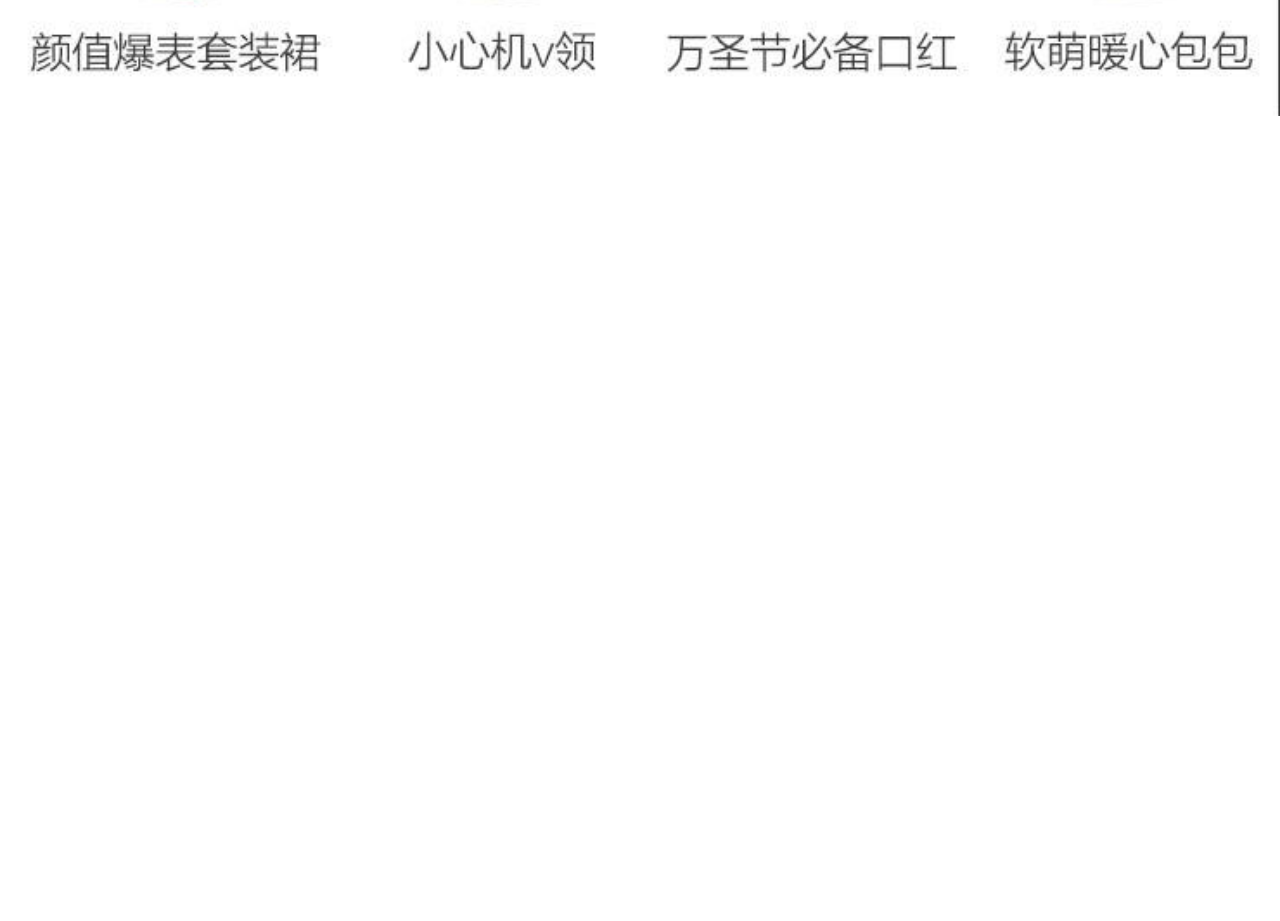
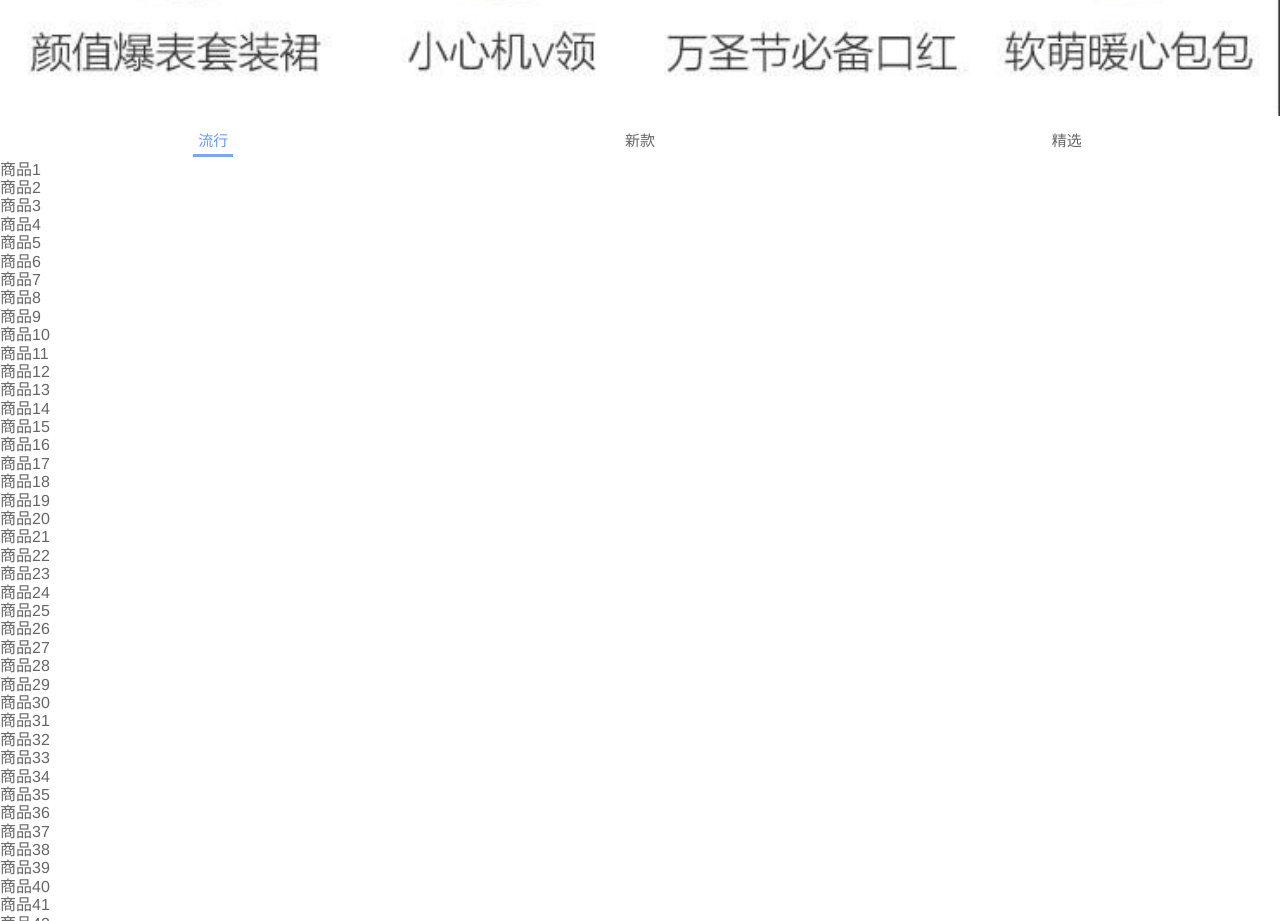
Before and after one commit to Okarin1/coolmall, a Vue app: page /home in a window 1280 px wide. Shown: the part 920-1841 px from the top of the page. Before the commit the page ends 1041 px from the top, so only its background shows below. Built offline with nearby package versions, Linux system fonts and the light colour scheme; no server answers; the HTML template or start-up script is replaced by a standard one.

Commit message:
控制栏

```diff
--- /dev/null
+++ b/src/components/content/tabControl/TabControl.vue
@@ -0,0 +1,59 @@
+<template>
+  <div class="tab-control">
+    <div v-for="(item,index) in titles"
+         class="tab-control-item"
+         :class="{active:index == currertIndex}"
+         @click="itemClick(index)">
+      <span>{{item}}</span>
+    </div>
+  </div>
+</template>
+
+<script>
+export default {
+  name: "TabControl",
+  props:{
+    titles:{
+      type:Array,
+      default(){
+        return []
+      }
+    }
+  },
+  data(){
+    return{
+      currertIndex:0
+    }
+  },
+  methods:{
+    itemClick(index){
+      //console.log(this.currertIndex)
+      this.currertIndex = index;
+
+    }
+  }
+}
+</script>
+
+<style scoped>
+ .tab-control{
+   display: flex;
+   text-align: center;
+   font-size: 15px;
+   height: 40px;
+   line-height: 40px;
+   background-color: white;
+ }
+ .tab-control-item{
+   flex: 1;
+ }
+ .tab-control-item span {
+   padding: 5px;
+ }
+ .active{
+   color:var(--color-high-text)
+ }
+ .active span{
+   border-bottom: 3px solid var(--color-tint);
+ }
+</style>
--- a/src/views/home/Home.vue
+++ b/src/views/home/Home.vue
@@ -4,15 +4,124 @@
     <home-swiper :banners="banners"/>
     <recommend-view :recommends="recommends" />
     <feature-view/>
+    <tab-control  class="tab-control" :titles="['流行', '新款', '精选']"></tab-control>
+    <ul>
+      <li>商品1</li>
+      <li>商品2</li>
+      <li>商品3</li>
+      <li>商品4</li>
+      <li>商品5</li>
+      <li>商品6</li>
+      <li>商品7</li>
+      <li>商品8</li>
+      <li>商品9</li>
+      <li>商品10</li>
+      <li>商品11</li>
+      <li>商品12</li>
+      <li>商品13</li>
+      <li>商品14</li>
+      <li>商品15</li>
+      <li>商品16</li>
+      <li>商品17</li>
+      <li>商品18</li>
+      <li>商品19</li>
+      <li>商品20</li>
+      <li>商品21</li>
+      <li>商品22</li>
+      <li>商品23</li>
+      <li>商品24</li>
+      <li>商品25</li>
+      <li>商品26</li>
+      <li>商品27</li>
+      <li>商品28</li>
+      <li>商品29</li>
+      <li>商品30</li>
+      <li>商品31</li>
+      <li>商品32</li>
+      <li>商品33</li>
+      <li>商品34</li>
+      <li>商品35</li>
+      <li>商品36</li>
+      <li>商品37</li>
+      <li>商品38</li>
+      <li>商品39</li>
+      <li>商品40</li>
+      <li>商品41</li>
+      <li>商品42</li>
+      <li>商品43</li>
+      <li>商品44</li>
+      <li>商品45</li>
+      <li>商品46</li>
+      <li>商品47</li>
+      <li>商品48</li>
+      <li>商品49</li>
+      <li>商品50</li>
+      <li>商品51</li>
+      <li>商品52</li>
+      <li>商品53</li>
+      <li>商品54</li>
+      <li>商品55</li>
+      <li>商品56</li>
+      <li>商品57</li>
+      <li>商品58</li>
+      <li>商品59</li>
+      <li>商品60</li>
+      <li>商品61</li>
+      <li>商品62</li>
+      <li>商品63</li>
+      <li>商品64</li>
+      <li>商品65</li>
+      <li>商品66</li>
+      <li>商品67</li>
+      <li>商品68</li>
+      <li>商品69</li>
+      <li>商品70</li>
+      <li>商品71</li>
+      <li>商品72</li>
+      <li>商品73</li>
+      <li>商品74</li>
+      <li>商品75</li>
+      <li>商品76</li>
+      <li>商品77</li>
+      <li>商品78</li>
+      <li>商品79</li>
+      <li>商品80</li>
+      <li>商品81</li>
+      <li>商品82</li>
+      <li>商品83</li>
+      <li>商品84</li>
+      <li>商品85</li>
+      <li>商品86</li>
+      <li>商品87</li>
+      <li>商品88</li>
+      <li>商品89</li>
+      <li>商品90</li>
+      <li>商品91</li>
+      <li>商品92</li>
+      <li>商品93</li>
+      <li>商品94</li>
+      <li>商品95</li>
+      <li>商品96</li>
+      <li>商品97</li>
+      <li>商品98</li>
+      <li>商品99</li>
+      <li>商品100</li>
+    </ul>
+
 
   </div>
 </template>
 
 <script>
-import NavBar from "@/components/common/navbar/NavBar";
+
+// 子组件
 import HomeSwiper from "./childComps/HomeSwiper";
 import RecommendView from "./childComps/RecommendView";
 import FeatureView from "@/views/home/childComps/FeatureView";
+
+// 公共组件
+import NavBar from "@/components/common/navbar/NavBar";
+import TabControl from "@/components/content/tabControl/TabControl";
 
 import {getHomeMultidata} from "@/network/home";
 
@@ -23,8 +132,11 @@ export default {
   components:{
     RecommendView,
     HomeSwiper,
+    FeatureView,
+
     NavBar,
-    FeatureView
+    TabControl
+
   },
   data(){
     return{
@@ -56,6 +168,10 @@ export default {
   top: 0;
   z-index: 9;
 }
+.tab-control{
+  position:sticky;
+  top:44px
+}
 
 
 </style>
```
